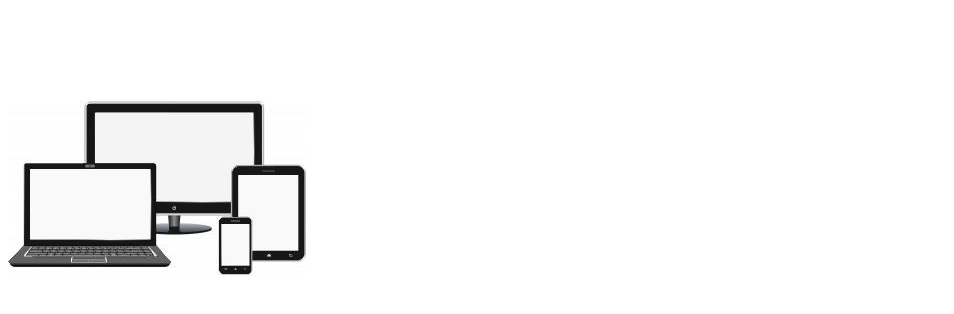
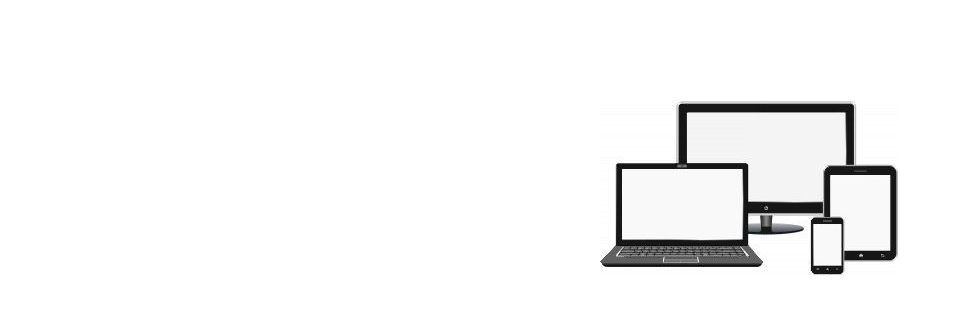
Before and after one commit to bobstoker/business, a plain HTML site: page images/image_1.html in a window 1280 px wide. Shown: the whole page, without its empty margins (0-954 px from the left). Drawn offline with Linux system fonts and the light colour scheme.

Commit message:
Update styles.css

```diff
--- a/images/styles.css
+++ b/images/styles.css
@@ -1,4 +1,4 @@
 body {
-	left: 600px;
+	margin-left: 600px;
 	margin-top: 100px;
 }
```
